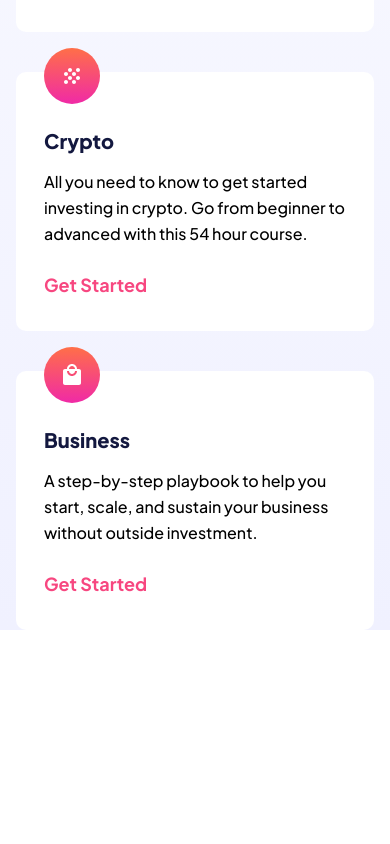
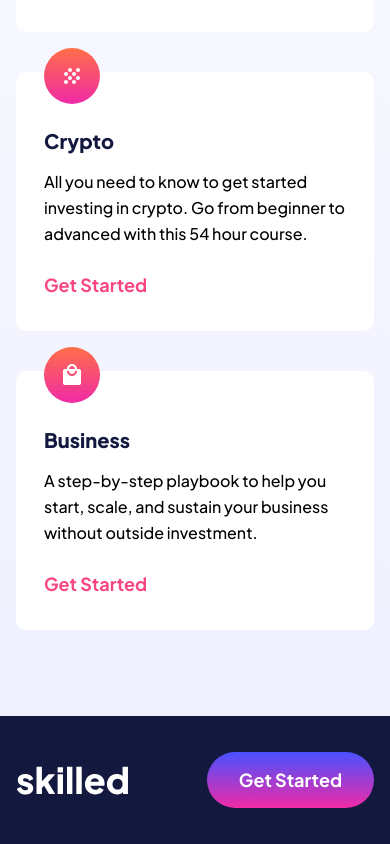
Before and after one commit to richieAiello/skilled-landing-page, a React (Vite) app: page / in a window 390 px wide. Shown: the part 1821-2665 px from the top of the page. Before the commit the page ends 2451 px from the top, so only its background shows below. Built offline with nearby package versions, Linux system fonts and the light colour scheme.

Commit message:
Styles for Footer.jsx on mobile.
Adjusted gradient variables in tailwind.config.

```diff
--- a/src/App.jsx
+++ b/src/App.jsx
@@ -1,6 +1,7 @@
 import Header from './components/header/Header';
 import Hero from './components/hero/Hero';
 import Course from './components/course/Course';
+import Footer from './components/footer/Footer';
 
 const App = props => {
   return (
@@ -10,6 +11,7 @@ const App = props => {
         <Hero />
         <Course />
       </main>
+      <Footer />
     </>
   );
 };
--- a/src/components/course/Course.jsx
+++ b/src/components/course/Course.jsx
@@ -8,7 +8,7 @@ import businessIcon from '../../assets/icon-business.svg';
 
 const Course = props => {
   return (
-    <section className="bg-gradient-to-b from-white to-white-blue">
+    <section className="bg-gradient-to-b from-white to-white-blue pb-[5.375rem]">
       <div className="container grid gap-y-10">
         <CourseHeading />
         <CourseCard
--- a/src/components/course/CourseHeading.jsx
+++ b/src/components/course/CourseHeading.jsx
@@ -2,7 +2,7 @@ const CourseHeading = props => {
   return (
     <div
       className="w-full min-h-[120px] rounded-[10px] pt-6 pb-8 px-7
-      bg-gradient-to-t from-grad-pink-1 to-grad-pink-2"
+      bg-gradient-to-t from-grad-pink to-grad-orange"
     >
       <h2 className="text-white text-2xl font-extrabold">
         Check out our most popular courses!
--- a/src/components/footer/Footer.jsx
+++ b/src/components/footer/Footer.jsx
@@ -1,3 +1,21 @@
-const Footer = (props) => {};
+import { ReactComponent as Logo } from '../../assets/logo-light.svg';
+
+const Footer = props => {
+  return (
+    <footer className="bg-blue py-9">
+      <div className="container flex justify-between items-center">
+        <Logo />
+        <a
+          href="#"
+          className="bg-gradient-to-b from-grad-blue to-grad-pink
+          text-white font-bold text-lg rounded-full px-8 py-3.5
+          duration-300 cursor-pointer hover:opacity-50 focus:opacity-50"
+        >
+          Get Started
+        </a>
+      </div>
+    </footer>
+  );
+};
 
 export default Footer;
--- a/src/components/hero/HeroContext.jsx
+++ b/src/components/hero/HeroContext.jsx
@@ -10,7 +10,7 @@ const HeroContext = props => {
       </p>
       <a
         href="#"
-        className="text-white bg-gradient-to-t from-grad-pink-1 to-grad-pink-2
+        className="text-white bg-gradient-to-t from-grad-pink to-grad-orange
         font-bold rounded-full px-9 py-4 inline-block duration-300
         hover:text-blue hover:opacity-50
         focus:text-blue focus:opacity-50"
--- a/tailwind.config.cjs
+++ b/tailwind.config.cjs
@@ -17,10 +17,9 @@ module.exports = {
         'white-blue': '#f0f1ff',
       },
       gradientColorStops: {
-        'grad-pink-1': '#F02AA6',
-        'grad-pink-2': '#FF6F48',
-        'grad-purple-1': '#4851FF',
-        'grad-purple-2': '#FF6F48',
+        'grad-pink': '#F02AA6',
+        'grad-orange': '#FF6F48',
+        'grad-blue': '#4851FF',
       },
 
       fontFamily: {
```
